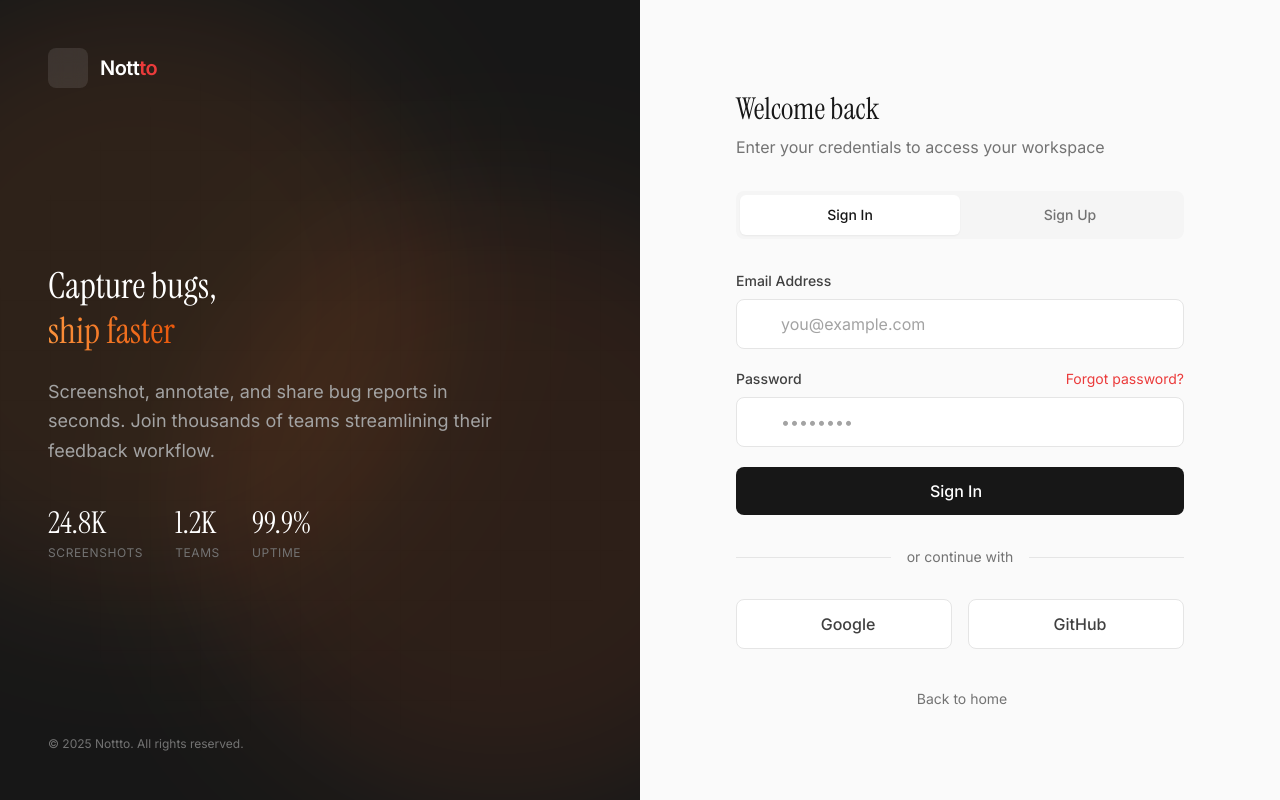
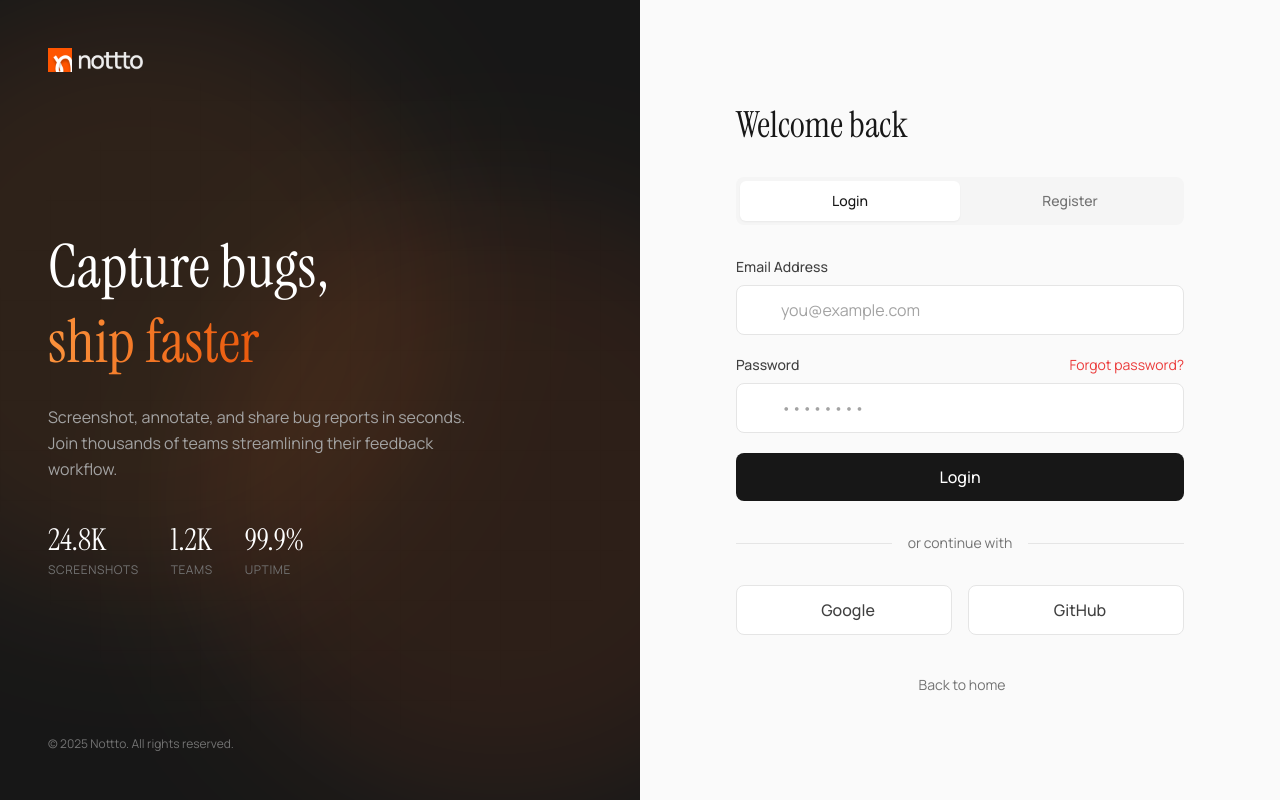
Before and after one commit to potensio/nottto, a Next.js app in the folder apps/web/: page /auth in a window 1280 px wide. Built offline with nearby package versions, Linux system fonts and the light colour scheme.

Commit message:
refine landing and auth page

```diff
--- a/apps/web/src/app/auth/page.tsx
+++ b/apps/web/src/app/auth/page.tsx
@@ -28,28 +28,24 @@ export default function AuthPage() {
         {/* Content */}
         <div className="relative z-10 flex flex-col justify-between p-12 text-white">
           {/* Logo */}
-          <div className="flex items-center gap-3">
-            <div className="w-10 h-10 bg-white/10 backdrop-blur rounded-lg flex items-center justify-center">
-              <iconify-icon
-                icon="lucide:pencil-ruler"
-                className="text-xl text-white"
-              ></iconify-icon>
-            </div>
-            <span className="font-bold tracking-tight text-xl">
-              Nott<span className="text-accent">to</span>
-            </span>
+          <div className="flex h-6">
+            <img
+              src="/nottto-logo-negative.png"
+              alt="Description"
+              className="h-full"
+            />
           </div>
 
           {/* Center Content */}
           <div className="max-w-md">
-            <h1 className="text-4xl font-instrument-serif font-normal mb-6 leading-tight">
+            <h1 className="text-6xl font-instrument-serif font-normal mb-6 leading-tight">
               Capture bugs,
               <br />
-              <span className="text-transparent bg-clip-text bg-gradient-to-r from-orange-400 to-orange-600">
+              <span className="text-6xl text-transparent bg-clip-text bg-gradient-to-r from-orange-400 to-orange-600">
                 ship faster
               </span>
             </h1>
-            <p className="text-neutral-400 text-lg leading-relaxed">
+            <p className="text-neutral-400 leading-relaxed">
               Screenshot, annotate, and share bug reports in seconds. Join
               thousands of teams streamlining their feedback workflow.
             </p>
@@ -108,14 +104,9 @@ export default function AuthPage() {
 
           {/* Header */}
           <div className="mb-8">
-            <h2 className="text-3xl font-instrument-serif font-normal text-neutral-900 mb-2">
+            <h2 className="text-4xl font-instrument-serif font-normal text-neutral-900 mb-2">
               {isLogin ? "Welcome back" : "Create account"}
             </h2>
-            <p className="text-neutral-500">
-              {isLogin
-                ? "Enter your credentials to access your workspace"
-                : "Start capturing and annotating screenshots today"}
-            </p>
           </div>
 
           {/* Toggle */}
@@ -128,7 +119,7 @@ export default function AuthPage() {
                   : "text-neutral-500 hover:text-neutral-700"
               }`}
             >
-              Sign In
+              Login
             </button>
             <button
               onClick={() => setIsLogin(false)}
@@ -138,7 +129,7 @@ export default function AuthPage() {
                   : "text-neutral-500 hover:text-neutral-700"
               }`}
             >
-              Sign Up
+              Register
             </button>
           </div>
 
@@ -223,8 +214,7 @@ export default function AuthPage() {
               type="submit"
               className="w-full bg-neutral-900 text-white py-3 rounded-lg font-medium hover:bg-neutral-800 transition-colors flex items-center justify-center gap-2"
             >
-              {isLogin ? "Sign In" : "Create Account"}
-              <iconify-icon icon="lucide:arrow-right" width="18"></iconify-icon>
+              {isLogin ? "Login" : "Create Account"}
             </button>
           </form>
 
--- a/apps/web/src/app/globals.css
+++ b/apps/web/src/app/globals.css
@@ -3,7 +3,7 @@
 @tailwind utilities;
 
 body {
-  font-family: "Inter", sans-serif;
+  font-family: "Manrope", sans-serif;
   background-color: #fafafa;
   color: #171717;
 }
--- a/apps/web/src/app/page.tsx
+++ b/apps/web/src/app/page.tsx
@@ -10,42 +10,18 @@ export default function HomePage() {
       </div>
 
       {/* Navigation */}
-      <nav className="relative z-50 w-full max-w-7xl mx-auto px-6 py-6 flex items-center justify-between border-b border-neutral-200/50 backdrop-blur-sm">
-        <div className="flex items-center gap-3">
-          <div className="w-8 h-8 bg-neutral-900 rounded flex items-center justify-center text-white">
-            <iconify-icon
-              icon="lucide:pen-tool"
-              className="text-lg"
-            ></iconify-icon>
-          </div>
-          <span className="font-bold tracking-tight text-lg">
-            Annotate<span className="text-accent">.QA</span>
-          </span>
+      <nav className="relative z-50 w-full max-w-7xl mx-auto px-10 py-6 flex items-center justify-between border-b border-neutral-200/50 backdrop-blur-sm">
+        <div className="flex items-center gap-3 h-6 ">
+          <img src="/nottto-logo.png" alt="Description" className="h-full" />
         </div>
         <div className="hidden md:flex items-center gap-8 bg-white/50 px-6 py-2 rounded-full border border-neutral-200/50 shadow-sm">
           <a
-            href="#"
+            href="/auth"
             className="text-xs font-mono text-neutral-500 hover:text-accent transition-colors uppercase tracking-widest"
           >
-            Capture
-          </a>
-          <a
-            href="#"
-            className="text-xs font-mono text-neutral-500 hover:text-accent transition-colors uppercase tracking-widest"
-          >
-            Mark Up
-          </a>
-          <a
-            href="#"
-            className="text-xs font-mono text-neutral-500 hover:text-accent transition-colors uppercase tracking-widest"
-          >
-            Report
+            Login
           </a>
         </div>
-        <button className="hidden md:flex items-center gap-2 text-xs font-mono uppercase bg-neutral-900 text-white px-4 py-2 rounded hover:bg-neutral-800 transition-colors shadow-lg shadow-neutral-900/10">
-          <span>Install Extension</span>
-          <iconify-icon icon="lucide:download" width="14"></iconify-icon>
-        </button>
       </nav>
 
       {/* Main Content */}
@@ -62,14 +38,14 @@ export default function HomePage() {
         </div>
 
         {/* Hero Text */}
-        <div className="text-center max-w-4xl mx-auto mb-16 z-20 relative px-4">
+        <div className="text-center max-w-4xl mx-auto mb-10 z-20 relative px-4">
           <h1 className="text-5xl md:text-7xl tracking-tight text-neutral-900 leading-[0.95] mb-6 reveal-text font-instrument-serif font-normal">
             Spot bugs. Annotate. <br />
             <span className="text-transparent bg-clip-text bg-gradient-to-r from-red-600 to-orange-500 font-instrument-serif font-normal">
               Push to Linear instantly.
             </span>
           </h1>
-          <p className="md:text-lg text-neutral-500 max-w-2xl mx-auto leading-relaxed">
+          <p className="md:text-lg text-neutral-500 max-w-2xl mx-auto mb-6 leading-relaxed font-manrope">
             The fastest way to report visual bugs. Use the{" "}
             <strong className="text-neutral-800 font-medium">
               annotation toolbar
@@ -77,6 +53,10 @@ export default function HomePage() {
             to draw rectangles, arrows, and text directly on your build, then
             sync with one click.
           </p>
+          <button className="hidden md:flex items-center mx-auto gap-2 text-xs font-mono uppercase bg-neutral-900 text-white px-4 py-4 rounded hover:bg-neutral-800 transition-colors shadow-lg shadow-neutral-900/10">
+            <span>Install Extension</span>
+            <iconify-icon icon="lucide:download" width="14"></iconify-icon>
+          </button>
         </div>
 
         {/* 3D Visualization Area */}
@@ -201,10 +181,6 @@ export default function HomePage() {
 
                 {/* Mocked "Buggy" Content */}
                 <div className="max-w-xl mx-auto bg-white p-8 rounded-xl border border-neutral-200 shadow-sm opacity-90">
-                  <div className="flex justify-between items-center mb-8">
-                    <div className="w-32 h-6 bg-neutral-200 rounded"></div>
-                    <div className="w-8 h-8 bg-neutral-100 rounded-full"></div>
-                  </div>
                   <h2 className="text-2xl font-bold text-neutral-800 mb-2">
                     Upgrade Plan
                   </h2>
```
Also changed, not shown: apps/web/public/nottto-logo-negative.png (added), apps/web/public/nottto-logo.png (added).
